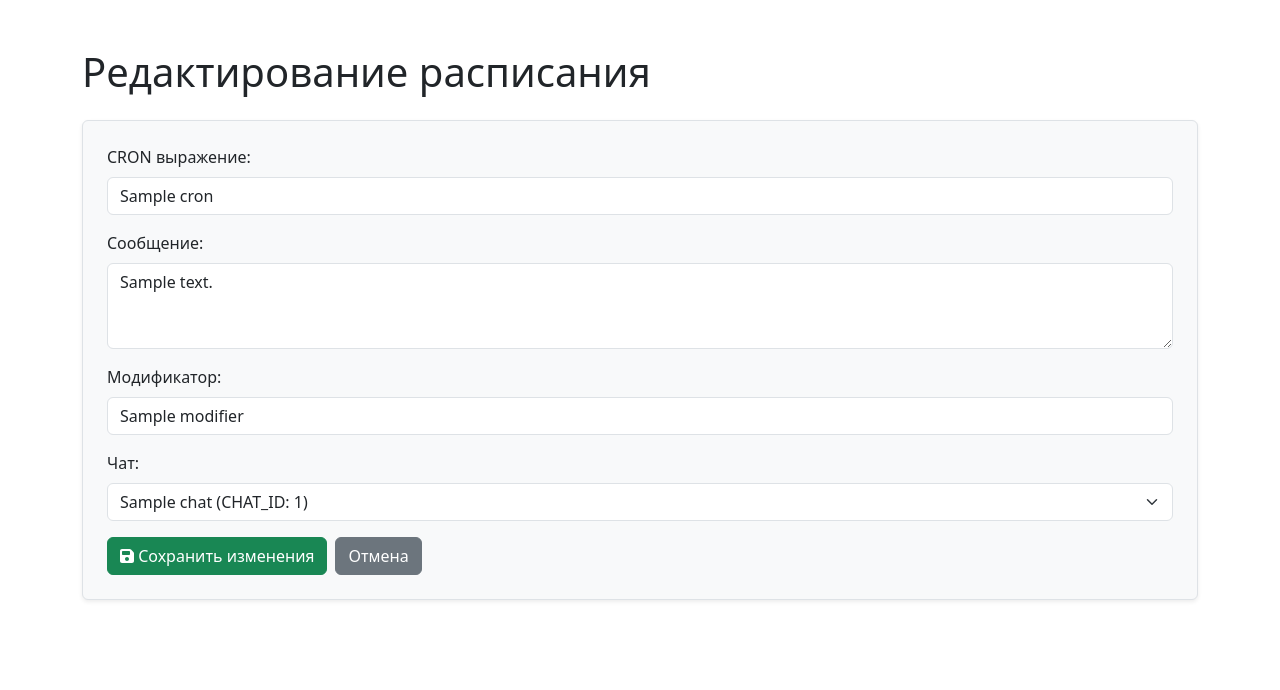
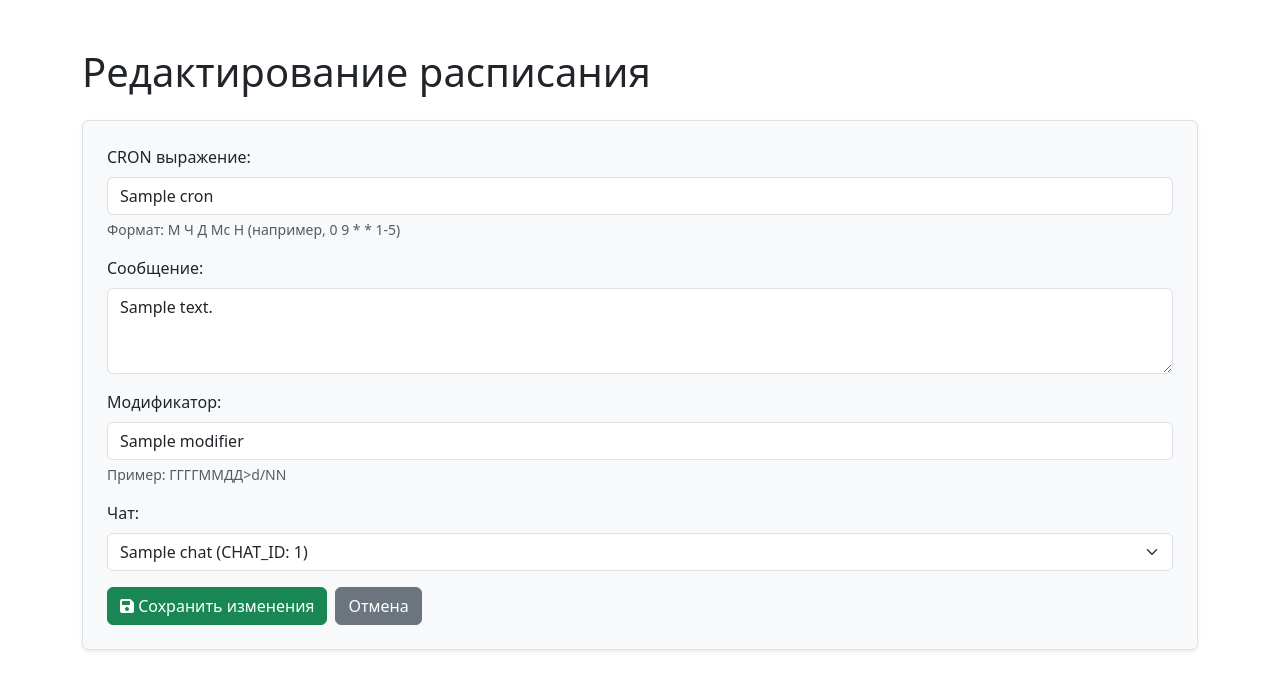
Before and after one commit to vsuh/reminder-tgm, a Python web app: template templates/edit.html in a window 1280 px wide. Shown: the top 690 px of the page. Run offline with Jinja, Linux system fonts and the light colour scheme; the template is opened without the code that fills it: most values are stand-ins (such as "Sample title", 1, 10 or a date in 2020); some libraries are stand-ins or nearby versions.

Commit message:
добавлены примеры при редактировании расписания

```diff
--- a/templates/edit.html
+++ b/templates/edit.html
@@ -12,7 +12,8 @@
     <form method="post" class="p-4 border rounded bg-light shadow-sm">
         <div class="mb-3">
             <label for="cron" class="form-label">CRON выражение:</label>
-            <input type="text" class="form-control" id="cron" name="cron" value="{{ schedule.cron }}" required>
+            <input type="text" class="form-control" id="cron" name="cron" value="{{ schedule.cron }}" required placeholder="Например: 0 9 * * 1-5 (М Ч Д Мс Н)">
+            <div class="form-text">Формат: М Ч Д Мс Н (например, 0 9 * * 1-5)</div>
         </div>
         <div class="mb-3">
             <label for="message" class="form-label">Сообщение:</label>
@@ -20,7 +21,8 @@
         </div>
         <div class="mb-3">
             <label for="modifier" class="form-label">Модификатор:</label>
-            <input type="text" class="form-control" id="modifier" name="modifier" value="{{ schedule.modifier }}">
+            <input type="text" class="form-control" id="modifier" name="modifier" value="{{ schedule.modifier }}" placeholder="Например: ГГГГММДД>d/NN">
+            <div class="form-text">Пример: ГГГГММДД&gt;d/NN</div>
         </div>
         <div class="mb-3">
             <label for="chat_id" class="form-label">Чат:</label>
```
